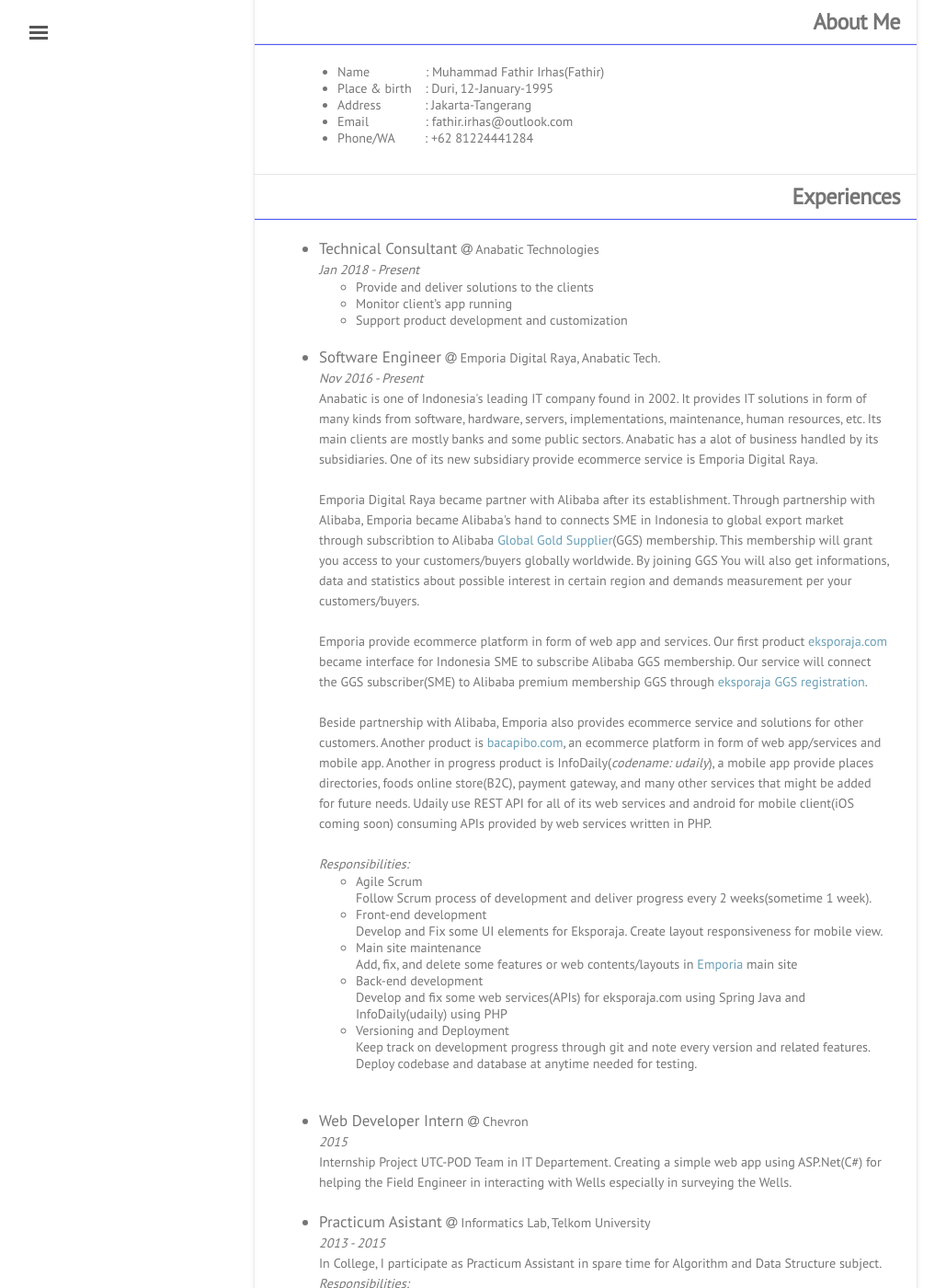
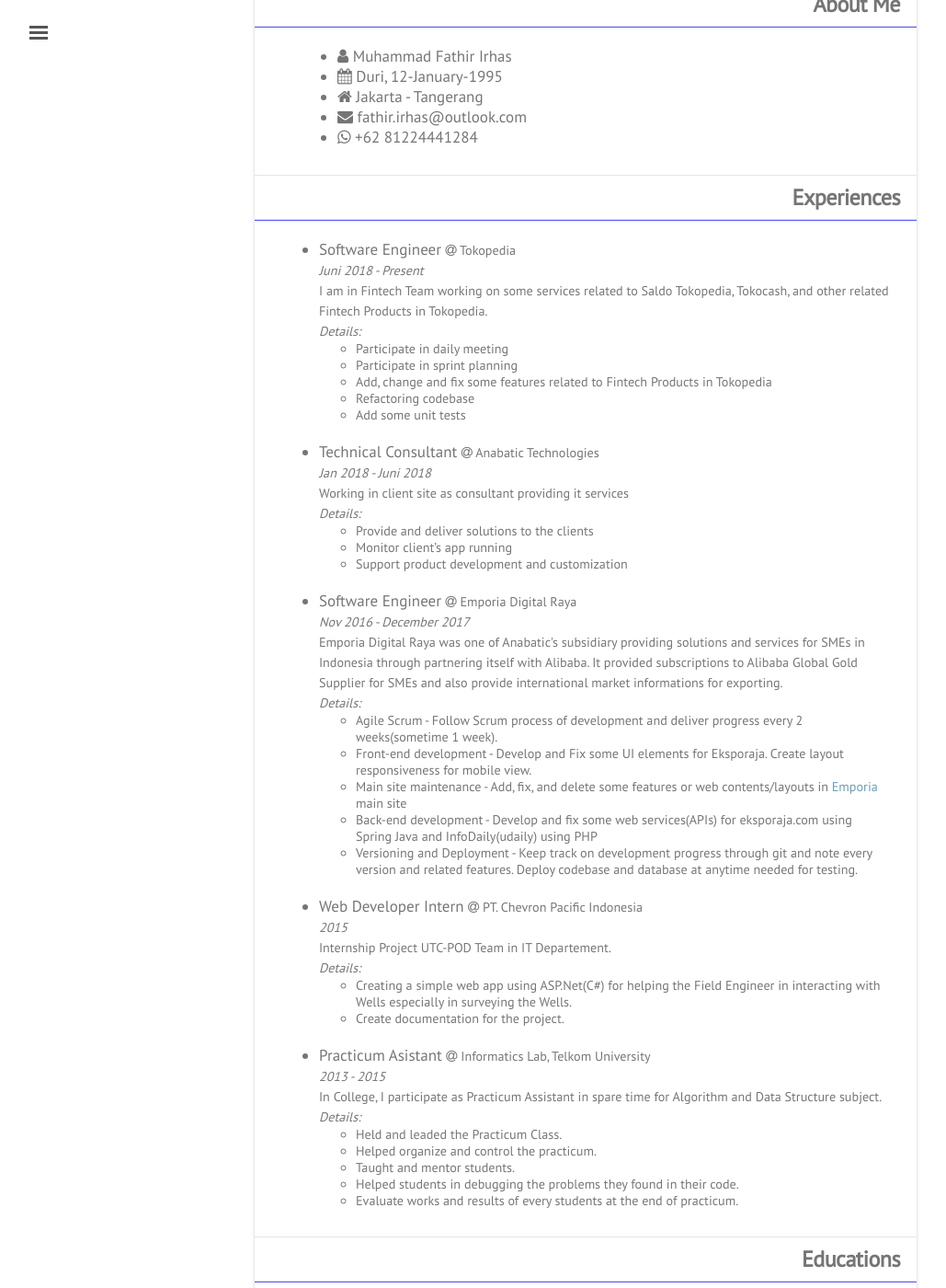
Before and after one commit to mfirhas/mfathirirhas.github.io, a Jekyll site: the page built from resume.md, in a window 1280 px wide and 1400 px high, scrolled down 590 px. Shown: the whole window at 92% size, without its empty margins (3-1032 px from the left). Built offline with Jekyll 4.4.1, drawn with Linux system fonts in a browser that asks for light colours; nearby versions of some CDN libraries; some web fonts are replaced; comment, search, counter and statistics services are not loaded; a style sheet for code colours, icons or effects is not loaded; some of the changed text lies outside the part shown.

Commit message:
move resume data to _data folder and update resume experience

```diff
--- /dev/null
+++ b/_data/educations.yml
@@ -0,0 +1,6 @@
+- education:
+  school: "SMAN 1 Bukittinggi"
+  date: "2009 - 2012"
+- education:
+  school: "Telkom University"
+  date: "2012 - 2016"
--- /dev/null
+++ b/_data/experiences.yml
@@ -0,0 +1,50 @@
+- exp:
+  position: Software Engineer
+  company: Tokopedia
+  date: Juni 2018 - Present
+  desc: "I am in Fintech Team working on some services related to Saldo Tokopedia, Tokocash, and other related Fintech Products in Tokopedia."
+  tasks:
+    - Participate in daily meeting
+    - Participate in sprint planning
+    - Add, change and fix some features related to Fintech Products in Tokopedia
+    - Refactoring codebase
+    - Add some unit tests
+- exp:
+  position: Technical Consultant
+  company: Anabatic Technologies
+  date: Jan 2018 - Juni 2018
+  desc: "Working in client site as consultant providing it services"
+  tasks:
+    - Provide and deliver solutions to the clients
+    - Monitor client’s app running
+    - Support product development and customization
+- exp:
+  position: Software Engineer
+  company: Emporia Digital Raya
+  date: Nov 2016 - December 2017
+  desc: "Emporia Digital Raya was one of Anabatic's subsidiary providing solutions and services for SMEs in Indonesia through partnering itself with Alibaba. It provided subscriptions to Alibaba Global Gold Supplier for SMEs and also provide international market informations for exporting."
+  tasks:
+    - Agile Scrum - Follow Scrum process of development and deliver progress every 2 weeks(sometime 1 week).
+    - Front-end development - Develop and Fix some UI elements for Eksporaja. Create layout responsiveness for mobile view.
+    - Main site maintenance - Add, fix, and delete some features or web contents/layouts in <a target="_blank" href="http://emporiadigital.com/id">Emporia</a> main site
+    - Back-end development - Develop and fix some web services(APIs) for eksporaja.com using Spring Java and InfoDaily(udaily) using PHP
+    - Versioning and Deployment - Keep track on development progress through git and note every version and related features. Deploy codebase and database at anytime needed for testing.
+- exp:
+  position: Web Developer Intern
+  company: PT. Chevron Pacific Indonesia
+  date: 2015
+  desc: "Internship Project UTC-POD Team in IT Departement."
+  tasks:
+    - Creating a simple web app using ASP.Net(C#) for helping the Field Engineer in interacting with Wells especially in surveying the Wells.
+    - Create documentation for the project.
+- exp:
+  position: Practicum Asistant
+  company: Informatics Lab, Telkom University
+  date: 2013 - 2015
+  desc: "In College, I participate as Practicum Assistant in spare time for Algorithm and Data Structure subject."
+  tasks:
+    - Held and leaded the Practicum Class.
+    - Helped organize and control the practicum.
+    - Taught and mentor students.
+    - Helped students in debugging the problems they found in their code.
+    - Evaluate works and results of every students at the end of practicum.
--- /dev/null
+++ b/_data/profile.yml
@@ -0,0 +1,6 @@
+name: "Muhammad Fathir Irhas"
+nick: "Fathir"
+summary: "Highly passionate and enthusiast Software Engineer mostly in backend development and little frontend stuffs. Always learning to improve skills and willing to share. Able to work autonomously and in team. Write good, testable code and refactor them if needed. Have experiences writing web services, APIs, and microservices system."
+stacks: "Go, C#(ASP.Net), PHP(Codeigniter, Laravel), HTML/CSS, Javascript, Git, MySQL, PostgreSQL."
+born: "Duri, 12-January-1995"
+address: "Jakarta - Tangerang"
--- a/_includes/sidebar.html
+++ b/_includes/sidebar.html
@@ -40,7 +40,7 @@
   <div class="sidebar-item">
     <p>
       <a class="github-button" href="https://github.com/mfathirirhas" data-size="large" aria-label="Follow @mfathirirhas on GitHub">Follow @mfathirirhas</a>
-      <a href="https://twitter.com/fathirirhas1" class="twitter-follow-button" data-show-screen-name="false" data-show-count="false">Follow @fathirirhas1</a><script async src="//platform.twitter.com/widgets.js" charset="utf-8"></script>
+      <a href="https://twitter.com/mfathirirhas" class="twitter-follow-button" data-show-screen-name="false" data-show-count="false">Follow @mfathirirhas</a><script async src="//platform.twitter.com/widgets.js" charset="utf-8"></script>
       <!-- <a href="https://facebook.com/sharer.php?u={{ site.url }}{{ page.url }}" rel="nofollow" target="_blank" title="Share on Facebook">Facebook</a>
       <a href="https://plus.google.com/share?url={{ site.url }}{{ page.url }}" rel="nofollow" target="_blank" title="Share on Google+">Google+</a> -->
 
--- a/resume.md
+++ b/resume.md
@@ -7,31 +7,31 @@
 
   <!-- name -->
   <div class="mdl-card__title">
-    <h2 class="mdl-card__title-text">Muhammad Fathir Irhas</h2>
+    <h2 class="mdl-card__title-text">{{ site.data.profile.name }}</h2>
   </div>
 
   <!-- summary -->
   <div class="mdl-card__supporting-text supporting-text-wide resume-font-summary">
-    <p align="center"><small>Highly passionate and enthusiast Software Engineer mostly in backend development and little frontend stuffs. Always learning to improve skillsand willing to share. Able to work independently and in team. Write good and testable code and refactor them if needed. Have experienceswriting web services using REST APIs to be consumed by web and mobile.</small></p>
-    <p align="center"><small><small><b>Tech stacks</b>: Go, C#(ASP.Net), PHP(Codeigniter, Laravel), HTML/CSS, Javascript, Git, MySQL.</small></small></p>
+    <p align="center"><small>{{ site.data.profile.summary }}</small></p>
+    <p align="center"><small><small><b>Tech stacks:</b> {{ site.data.profile.stacks }} </small></small></p>
   </div>
 
   <!-- contacts -->
   <div class="mdl-card__actions mdl-card--border">
-    <a href="mailto:fathir.irhas@outlook.com" class="mdl-button mdl-button--colored mdl-js-button mdl-js-ripple-effect">
-      <i class="fa fa-envelope" aria-hidden="true"></i> fathir.irhas@outlook.com
+    <a href="{{ site.data.contacts.email_link }}" class="mdl-button mdl-button--colored mdl-js-button mdl-js-ripple-effect">
+      <i class="fa fa-envelope" aria-hidden="true"></i> {{ site.data.contacts.email }}
     </a>
-    <a href="http://www.linkedin.com/in/mfathirirhas/" target="_blank" class="mdl-button mdl-button--colored mdl-js-button mdl-js-ripple-effect">
-      <i class="fa fa-linkedin-square" aria-hidden="true"></i> mfathirirhas
+    <a href="{{ site.data.contacts.linkedin_link }}" target="_blank" class="mdl-button mdl-button--colored mdl-js-button mdl-js-ripple-effect">
+      <i class="fa fa-linkedin-square" aria-hidden="true"></i> {{ site.data.contacts.linkedin }}
     </a>
-    <a href="http://github.com/mfathirirhas" target="_blank" class="mdl-button mdl-button--colored mdl-js-button mdl-js-ripple-effect">
-      <i class="fa fa-github" aria-hidden="true"></i> mfathirirhas
+    <a href="{{ site.data.contacts.github_link }}" target="_blank" class="mdl-button mdl-button--colored mdl-js-button mdl-js-ripple-effect">
+      <i class="fa fa-github" aria-hidden="true"></i> {{ site.data.contacts.github }}
     </a>
-    <a href="{{ site.url }}/blog" target="_blank" class="mdl-button mdl-button--colored mdl-js-button mdl-js-ripple-effect">
-      <i class="fa fa-file-text" aria-hidden="true"></i> Blog
+    <a href="{{ site.data.contacts.blog_link }}" target="_blank" class="mdl-button mdl-button--colored mdl-js-button mdl-js-ripple-effect">
+      <i class="fa fa-file-text" aria-hidden="true"></i> {{ site.data.contacts.blog }}
     </a>
-    <a href="{{ site.url }}/portfolio" target="_blank" class="mdl-button mdl-button--colored mdl-js-button mdl-js-ripple-effect">
-      <i class="fa fa-code" aria-hidden="true"></i> Portfolio
+    <a href="{{ site.data.contacts.portfolio_link }}" target="_blank" class="mdl-button mdl-button--colored mdl-js-button mdl-js-ripple-effect">
+      <i class="fa fa-code" aria-hidden="true"></i> {{ site.data.contacts.portfolio }}
     </a>
   </div>
 
@@ -40,15 +40,13 @@
     <h2 class="mdl-card__title-text supporting-text-sub-title">About Me</h2>
   </div>
   <div class="mdl-card__supporting-text mdl-card__actions sub-section-top-border resume-font-content">
-  <small>
     <ul>
-      <li>Name <span style="padding-left:57px;">:</span> Muhammad Fathir Irhas(Fathir)</li>
-      <li>Place & birth <span style="padding-left:11px;">:</span> Duri, 12-January-1995</li>
-      <li>Address <span style="padding-left:44px;">:</span> Jakarta-Tangerang</li>
-      <li>Email <span style="padding-left:58px;">:</span> fathir.irhas@outlook.com</li>
-      <li>Phone/WA <span style="padding-left:29px;">:</span> +62 81224441284</li>
+      <li><i class="fa fa-user" aria-hidden="true"></i> {{ site.data.profile.name }}</li>
+      <li><i class="fa fa-calendar" aria-hidden="true"></i> {{ site.data.profile.born }} </li>
+      <li><i class="fa fa-home" aria-hidden="true"></i> {{ site.data.profile.address }}</li>
+      <li><i class="fa fa-envelope" aria-hidden="true"></i> {{ site.data.contacts.email }}</li>
+      <li><i class="fa fa-whatsapp" aria-hidden="true"></i> {{ site.data.contacts.phone }} </li>
     </ul>
-  </small>
   </div>
 
   <!-- experiences -->
@@ -57,61 +55,19 @@
   </div>
   <div class="mdl-card__supporting-text mdl-card__actions sub-section-top-border resume-font-content2">
     <ul>
-      <li>Technical Consultant <small><i class="fa fa-at" aria-hidden="true"></i> Anabatic Technologies</small></li>
-      <span><small><i>Jan 2018 - Present</i><br>
+    {% for exp in site.data.experiences %}
+      <li>{{ exp.position }} <small><i class="fa fa-at" aria-hidden="true"></i> {{ exp.company }}</small></li>
+      <span><small><i>{{ exp.date }}</i><br>
+      {{ exp.desc }}
+      <br>
+      <i>Details:</i>
       <ul>
-        <li>Provide and deliver solutions to the clients</li>
-        <li>Monitor client’s app running</li>
-        <li>Support product development and customization</li>
+      {% for task in exp.tasks %}
+        <li>{{ task }}</li>
+      {% endfor %}
       </ul>
       </small></span>
-      <!-- --- -->
-      <li>Software Engineer <small><i class="fa fa-at" aria-hidden="true"></i> Emporia Digital Raya, Anabatic Tech.</small></li>
-      <span><small><i>Nov 2016 - Present</i><br>
-      Anabatic is one of Indonesia's leading IT company found in 2002. It provides IT solutions in form of many kinds from software, hardware, servers, implementations, maintenance, human resources, etc. Its main clients are mostly banks and some public sectors. Anabatic has a alot of business handled by its subsidiaries. One of its new subsidiary provide ecommerce service is Emporia Digital Raya.
-      <br><br>
-      Emporia Digital Raya became partner with Alibaba after its establishment. Through partnership with Alibaba, Emporia became Alibaba's hand to connects SME in Indonesia to global export market through subscribtion to Alibaba <a target="_blank" href="http://ggs.alibaba.com/index.html">Global Gold Supplier</a>(GGS) membership. This membership will grant you access to your customers/buyers globally worldwide. By joining GGS You will also get informations, data and statistics about possible interest in certain region and demands measurement per your customers/buyers.
-      <br><br>
-      Emporia provide ecommerce platform in form of web app and services. Our first product <a target="_blank" href="https://eksporaja.com">eksporaja.com</a> became interface for Indonesia SME to subscribe Alibaba GGS membership. Our service will connect the GGS subscriber(SME) to Alibaba premium membership GGS through <a target="_blank" href="https://eksporaja.com/alibaba-ggs">eksporaja GGS registration</a>.
-      <br><br>
-      Beside partnership with Alibaba, Emporia also provides ecommerce service and solutions for other customers. Another product is <a href="https://www.bacapibo.com/">bacapibo.com</a>, an ecommerce platform in form of web app/services and mobile app. Another in progress product is InfoDaily(<i>codename: udaily</i>), a mobile app provide places directories, foods online store(B2C), payment gateway, and many other services that might be added for future needs. Udaily use REST API for all of its web services and android for mobile client(iOS coming soon) consuming APIs provided by web services written in PHP.
-      <br><br>
-      <i>Responsibilities:</i>
-        <ul>
-          <li>Agile Scrum</li>
-          <span>Follow Scrum process of development and deliver progress every 2 weeks(sometime 1 week).</span>
-          <li>Front-end development</li>
-          <span>Develop and Fix some UI elements for Eksporaja. Create layout responsiveness for mobile view.</span>
-          <li>Main site maintenance</li>
-          <span>Add, fix, and delete some features or web contents/layouts in <a target="_blank" href="http://emporiadigital.com/id">Emporia</a> main site  </span>
-          <li>Back-end development</li>
-          <span>Develop and fix some web services(APIs) for eksporaja.com using Spring Java and InfoDaily(udaily) using PHP</span>
-          <li>Versioning and Deployment</li>
-          <span>Keep track on development progress through git and note every version and related features. Deploy codebase and database at anytime needed for testing.</span>
-        </ul>
-      <br>
-      </small></span>
-      <!-- --- -->
-      <li>Web Developer Intern <small><i class="fa fa-at" aria-hidden="true"></i> Chevron</small></li>
-      <span><small><i>2015</i><br>
-      Internship Project UTC-POD Team in IT Departement. Creating a simple web app using ASP.Net(C#) for helping the Field Engineer in interacting with Wells especially in surveying the Wells.
-      <br><br>
-      </small></span>
-      <!-- --- -->
-      <li>Practicum Asistant <small><i class="fa fa-at" aria-hidden="true"></i> Informatics Lab, Telkom University</small></li>
-      <span><small><i>2013 - 2015</i>
-      <br>
-      In College, I participate as Practicum Assistant in spare time for Algorithm and Data Structure subject.
-      <br>
-      <i>Responsibilities:</i>
-      <ul>
-        <li>Held and leaded the Practicum Class</li>
-        <li>Helped organize and control the practicum.</li>
-        <li>Taught and mentor students.</li>
-        <li>Helped students in debugging the problems they found in their code.</li>
-        <li>Evaluate works and results of every students at the end of practicum.</li>
-      </ul>
-      </small></span>
+    {% endfor %}
     </ul>
   </div>
 
@@ -120,9 +76,9 @@
     <h2 class="mdl-card__title-text supporting-text-sub-title">Educations</h2>
   </div>
   <div class="mdl-card__supporting-text mdl-card__actions sub-section-top-border resume-font-content">
-    <p><i class="fa fa-graduation-cap" aria-hidden="true"></i> SMAN 1 Bukittinggi, <small><b>2009 - 2012</b></small></p>
-    <p><i class="fa fa-graduation-cap" aria-hidden="true"></i> Telkom University, <small>S1 Informatics Engineering(S.Kom)</small>, <small><b>2012 - 2016</b></small></p>
-    <span></span>
+    {% for education in site.data.educations %}
+      <p><i class="fa fa-graduation-cap" aria-hidden="true"></i> {{ education.school }}, <small><b>{{ education.date }}</b></small></p>
+    {% endfor %}
   </div>
 
   <!-- skills -->
@@ -151,21 +107,15 @@
   </div>
   <div class="mdl-card__supporting-text mdl-card__actions sub-section-top-border resume-font-content2">
     <ul>
-      <li>Informatics Lab</li>
-        <span><small>Main Laboratory for practicum in Informatics Faculty.</small></span>
-      <li>Unit Seni Budaya Minangkabau</li>
-        <span><small>UKM relating to Minangkabau cultures.</small></span>
-      <li>Software Engineering Lab</li>
-        <span><small>Study and research group. Holding some lab activities including tutoring, mentoring, sharing knowledge, movies, game, game development community indie game developer enthusiast and other activities.</small></span>
-      <li>Hackathon MDK 2.0</li>
-        <span><small>Participate in the second event of Hackathon MDK in Telkom office, Bandung. The event was held around Indonesia in certain cities. Developed mobile app(android) and simple web service(php) for flood victims sending request and volunteers to send their help. App Status: <i> Unpublished & discontinued</i> </small></span>
-      <li>Microsoft Student Partner(2015)</li>
-        <span><small>Workshop and sharing things related to Microsoft technologies to nearest friend and community.</small></span>
+      {% for org in site.data.organizations %}
+        <li>{{ org.name }}</li>
+        <span><small>{{ org.desc }}</small></span>
+      {% endfor %}
     </ul>
   </div>
 
   <!-- Other Activities -->
-  <div class="mdl-card__supporting-text mdl-card__actions mdl-card--border">
+  <!-- <div class="mdl-card__supporting-text mdl-card__actions mdl-card--border">
     <h2 class="mdl-card__title-text supporting-text-sub-title">Other Activities</h2>
   </div>
   <div class="mdl-card__supporting-text mdl-card__actions sub-section-top-border resume-font-content3">
@@ -176,10 +126,10 @@
       <li>Exploring Github, opening issues, exploring new and cool libraries, stalking people in github, sometime experimenting with some open project(vscode editor, editor theme, friend's final project, reacts examples, etc).</li>
       <li>Blogging</li>
     </ul>
-  </div>
+  </div> -->
 
   <!-- Other Interests -->
-  <div class="mdl-card__supporting-text mdl-card__actions mdl-card--border">
+  <!-- <div class="mdl-card__supporting-text mdl-card__actions mdl-card--border">
     <h2 class="mdl-card__title-text supporting-text-sub-title">Other Interests</h2>
   </div>
   <div class="mdl-card__supporting-text mdl-card__actions sub-section-top-border resume-font-content3">
@@ -192,30 +142,30 @@
       <li>Sport, mostly footbal</li>
       <li>Video Game</li>
     </ul>
-  </div>
+  </div> -->
 
   <!-- contacts bottom -->
   <div class="mdl-card__actions mdl-card--border">
-    <a href="mailto:fathir.irhas@outlook.com" class="mdl-button mdl-button--colored mdl-js-button mdl-js-ripple-effect">
-      <i class="fa fa-envelope" aria-hidden="true"></i> fathir.irhas@outlook.com
+    <a href="{{ site.data.contacts.email_link }}" class="mdl-button mdl-button--colored mdl-js-button mdl-js-ripple-effect">
+      <i class="fa fa-envelope" aria-hidden="true"></i> {{ site.data.contacts.email }}
     </a>
-    <a href="http://www.linkedin.com/in/mfathirirhas/" target="_blank" class="mdl-button mdl-button--colored mdl-js-button mdl-js-ripple-effect">
-      <i class="fa fa-linkedin-square" aria-hidden="true"></i> mfathirirhas
+    <a href="{{ site.data.contacts.linkedin_link }}" target="_blank" class="mdl-button mdl-button--colored mdl-js-button mdl-js-ripple-effect">
+      <i class="fa fa-linkedin-square" aria-hidden="true"></i> {{ site.data.contacts.linkedin }}
     </a>
-    <a href="http://github.com/mfathirirhas" target="_blank" class="mdl-button mdl-button--colored mdl-js-button mdl-js-ripple-effect">
-      <i class="fa fa-github" aria-hidden="true"></i> mfathirirhas
+    <a href="{{ site.data.contacts.github_link }}" target="_blank" class="mdl-button mdl-button--colored mdl-js-button mdl-js-ripple-effect">
+      <i class="fa fa-github" aria-hidden="true"></i> {{ site.data.contacts.github }}
     </a>
-    <a href="{{ site.url }}/blog" target="_blank" class="mdl-button mdl-button--colored mdl-js-button mdl-js-ripple-effect">
-      <i class="fa fa-file-text" aria-hidden="true"></i> Blog
+    <a href="{{ site.data.contacts.blog_link }}" target="_blank" class="mdl-button mdl-button--colored mdl-js-button mdl-js-ripple-effect">
+      <i class="fa fa-file-text" aria-hidden="true"></i> {{ site.data.contacts.blog }}
     </a>
-    <a href="{{ site.url }}/portfolio" target="_blank" class="mdl-button mdl-button--colored mdl-js-button mdl-js-ripple-effect">
-      <i class="fa fa-code" aria-hidden="true"></i> Portfolio
+    <a href="{{ site.data.contacts.portfolio_link }}" target="_blank" class="mdl-button mdl-button--colored mdl-js-button mdl-js-ripple-effect">
+      <i class="fa fa-code" aria-hidden="true"></i> {{ site.data.contacts.portfolio }}
     </a>
   </div>
 
   <!-- last -->
   <div class="mdl-card__actions mdl-card--border resume-font-content3 sub-section-bottom-border">
-    <p align="center" style="margin:10px 40px 20px 40px;"><i>~Thank you for the consideration and I would appreciate the opportunity for interview~</i></p>
+    <p align="center" style="margin:10px 40px 20px 40px;"><i>~Thank you for the consideration~</i></p>
   </div>
 
   <!-- <div class="mdl-card__menu">
```
Also changed, not shown: _data/contacts.yml (added, +11 -0 lines), _data/organizations.yml (added, +15 -0 lines).
